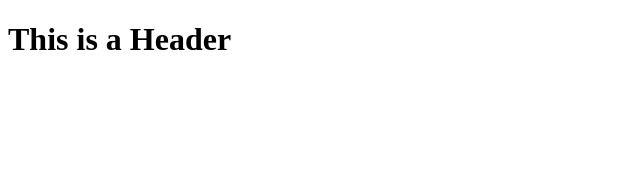
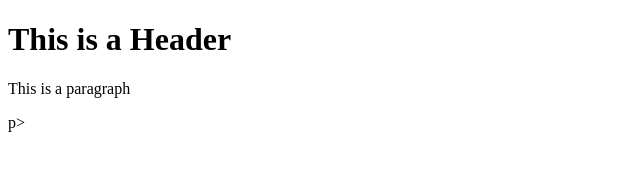
Before and after one commit to khiauri/git-test, a plain HTML site: page index.html in a window 1280 px wide. Shown: the whole page, without its empty margins (0-640 px from the left). Drawn offline with Linux system fonts and the light colour scheme.

Commit message:
Second commit

```diff
--- a/index.html
+++ b/index.html
@@ -2,5 +2,6 @@
 <html>
    <body>
       <h1>This is a Header</h1>
+      <p>This is a paragraph </p>p>
    </body>
 </html>
```
